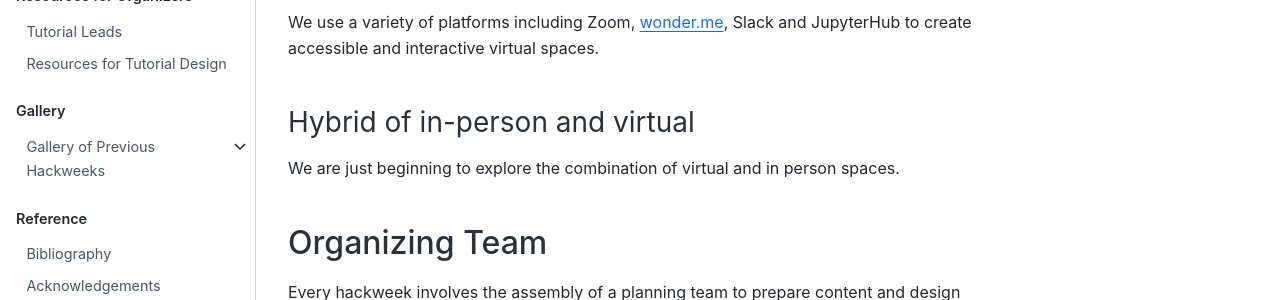
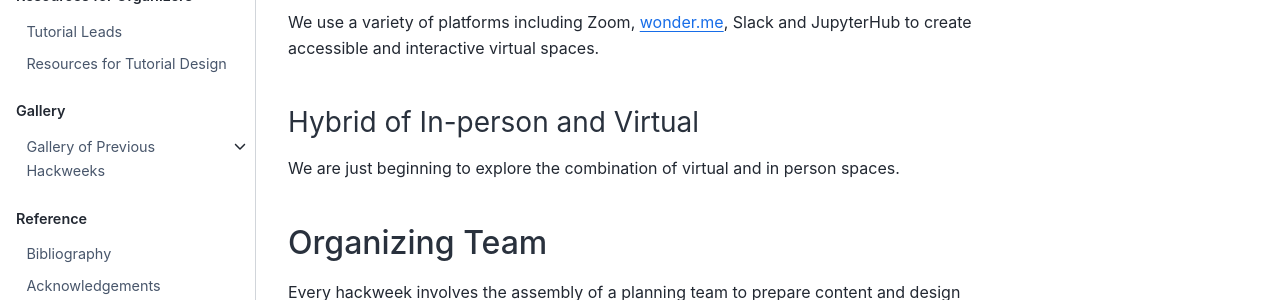
Before and after one commit to uwhackweek/hackweeks-as-a-service, a Jupyter Book: the page built from docs/client.md, in a window 1280 px wide and 1395 px high. Shown: the part 647-947 px from the top of the window. Built offline with Jupyter Book 1.0.4 settings and Sphinx 7.4.7 and the Sphinx Book theme 1.1.4, drawn with Linux system fonts in a browser that asks for light colours.

Commit message:
capitalize headings

```diff
--- a/docs/client.md
+++ b/docs/client.md
@@ -14,7 +14,7 @@ We look for spaces that offer fast internet connections, opportunities for rando
 
 We use a variety of platforms including Zoom, wonder.me, Slack and JupyterHub to create accessible and interactive virtual spaces.
 
-### Hybrid of in-person and virtual
+### Hybrid of In-person and Virtual
 
 We are just beginning to explore the combination of virtual and in person spaces.
 
```
